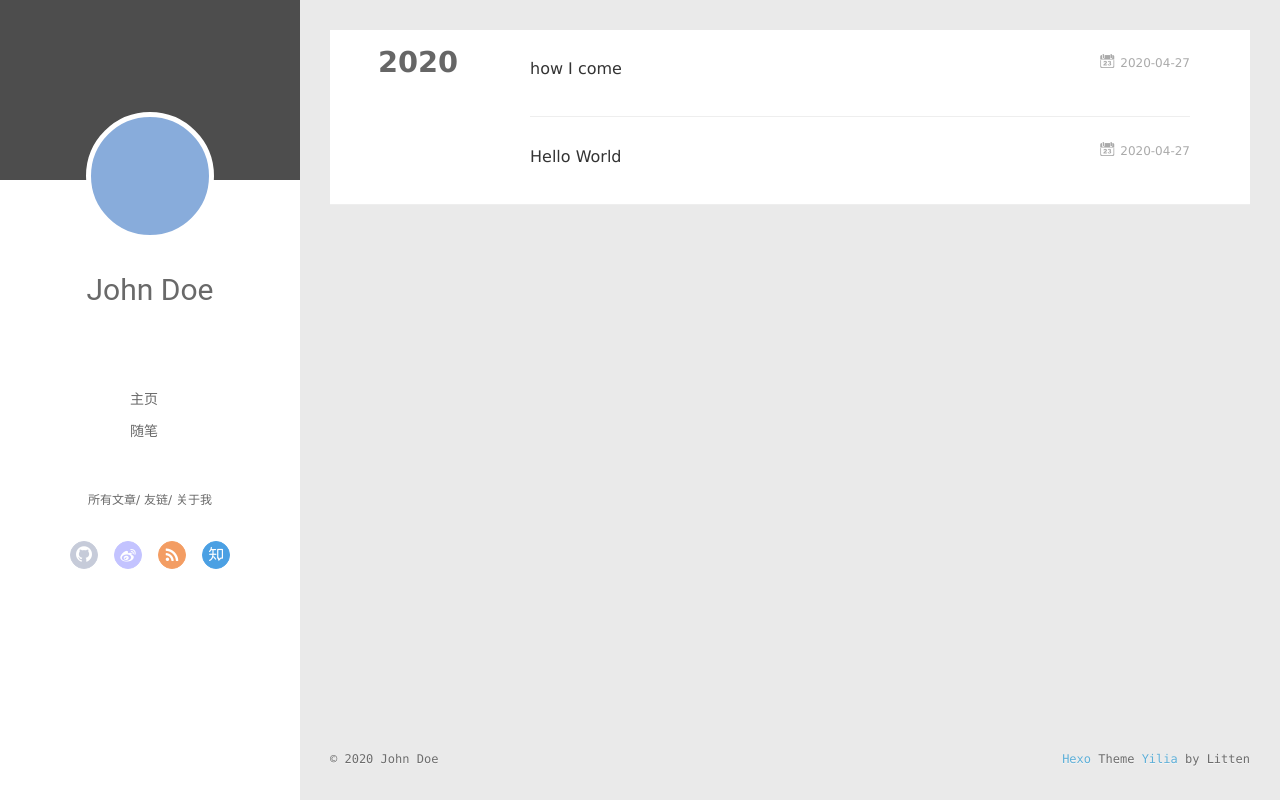
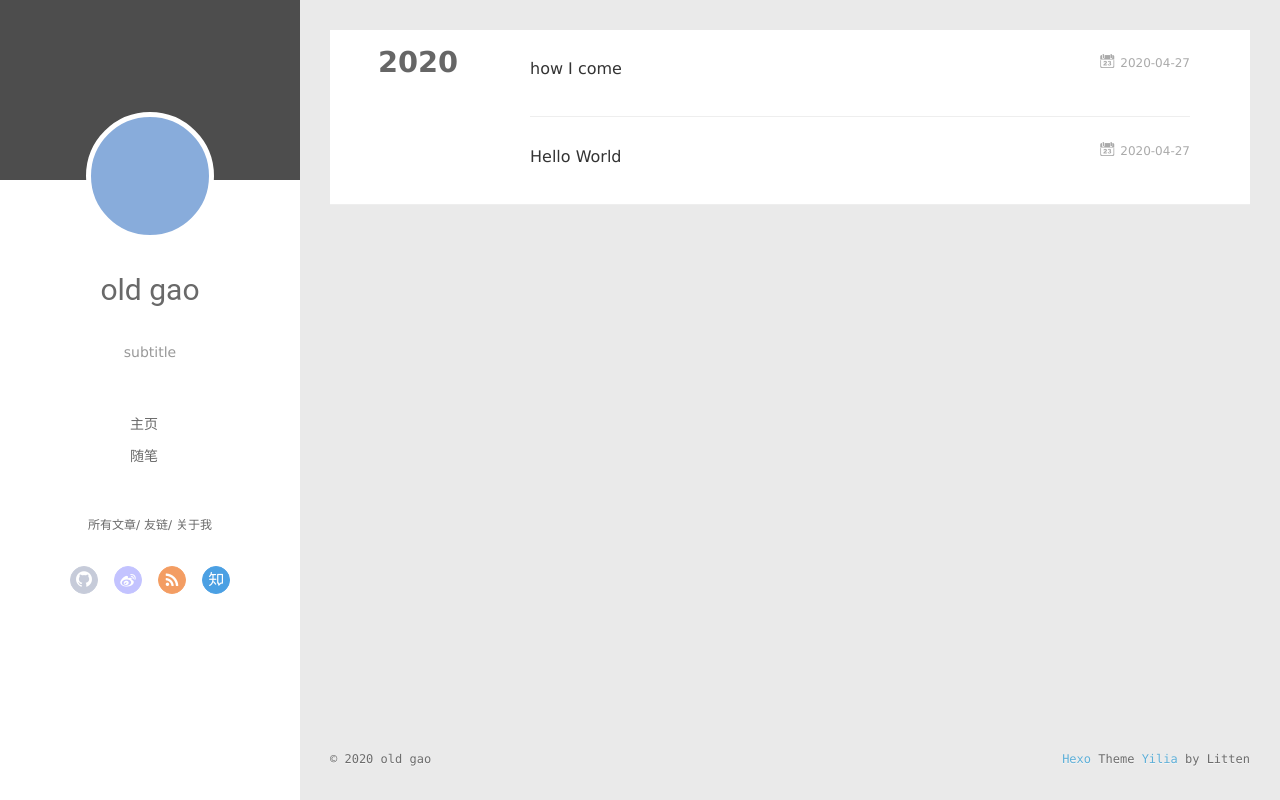
Before and after one commit to oldgao98/oldgao98.github.io, a plain HTML site: page archives/2020/04/index.html in a window 1280 px wide. Drawn offline with Linux system fonts and the light colour scheme; no server answers.

Commit message:
Site updated: 2020-04-28 16:05:16

```diff
--- a/archives/2020/04/index.html
+++ b/archives/2020/04/index.html
@@ -6,17 +6,20 @@
   <meta name="renderer" content="webkit">
   <meta http-equiv="X-UA-Compatible" content="IE=edge" >
   <link rel="dns-prefetch" href="http://yoursite.com">
-  <title>Archives: 2020/4 | Hexo</title>
+  <title>Archives: 2020/4 | title</title>
   <meta name="viewport" content="width=device-width, initial-scale=1, maximum-scale=1">
-  <meta property="og:type" content="website">
-<meta property="og:title" content="Hexo">
+  <meta name="description" content="blog-demo">
+<meta property="og:type" content="website">
+<meta property="og:title" content="title">
 <meta property="og:url" content="http://yoursite.com/archives/2020/04/index.html">
-<meta property="og:site_name" content="Hexo">
-<meta property="og:locale" content="en_US">
-<meta property="article:author" content="John Doe">
+<meta property="og:site_name" content="title">
+<meta property="og:description" content="blog-demo">
+<meta property="og:locale" content="zh_CN">
+<meta property="article:author" content="old gao">
+<meta property="article:tag" content="keywords">
 <meta name="twitter:card" content="summary">
 
-    <link rel="alternative" href="/atom.xml" title="Hexo" type="application/atom+xml">
+    <link rel="alternative" href="/atom.xml" title="title" type="application/atom+xml">
 
 
     <link rel="icon" href="/favicon.png">
@@ -46,8 +49,10 @@
 			<img src="" class="js-avatar">
 		</a>
 		<hgroup>
-		  <h1 class="header-author"><a href="/">John Doe</a></h1>
+		  <h1 class="header-author"><a href="/">old gao</a></h1>
 		</hgroup>
+
+		<p class="header-subtitle">subtitle</p>
 
 
 		<nav class="header-menu">
@@ -104,8 +109,10 @@
 				<img src="" class="js-avatar">
 			</div>
 			<hgroup>
-			  <h1 class="header-author js-header-author">John Doe</h1>
+			  <h1 class="header-author js-header-author">old gao</h1>
 			</hgroup>
+
+			<p class="header-subtitle"><i class="icon icon-quo-left"></i>subtitle<i class="icon icon-quo-right"></i></p>
 
 
 
@@ -229,7 +236,7 @@
   <div class="outer">
     <div id="footer-info">
     	<div class="footer-left">
-    		&copy; 2020 John Doe
+    		&copy; 2020 old gao
     	</div>
       	<div class="footer-right">
       		<a href="http://hexo.io/" target="_blank">Hexo</a>  Theme <a href="https://github.com/litten/hexo-theme-yilia" target="_blank">Yilia</a> by Litten
```
Also changed, not shown: 2020/04/27/hello-world/index.html (+13 -8 lines), 2020/04/27/my-new-post/index.html (+14 -9 lines), archives/2020/index.html (+17 -10 lines), archives/index.html (+17 -10 lines), index.html (+17 -10 lines).
